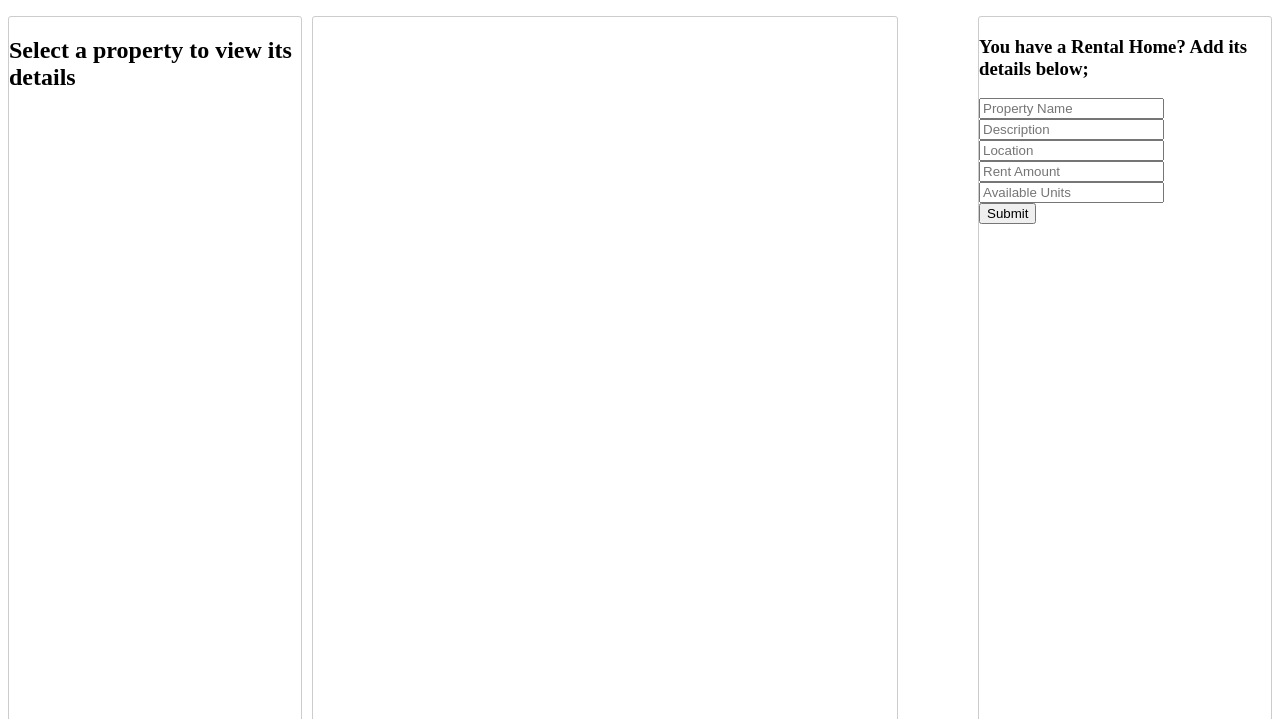
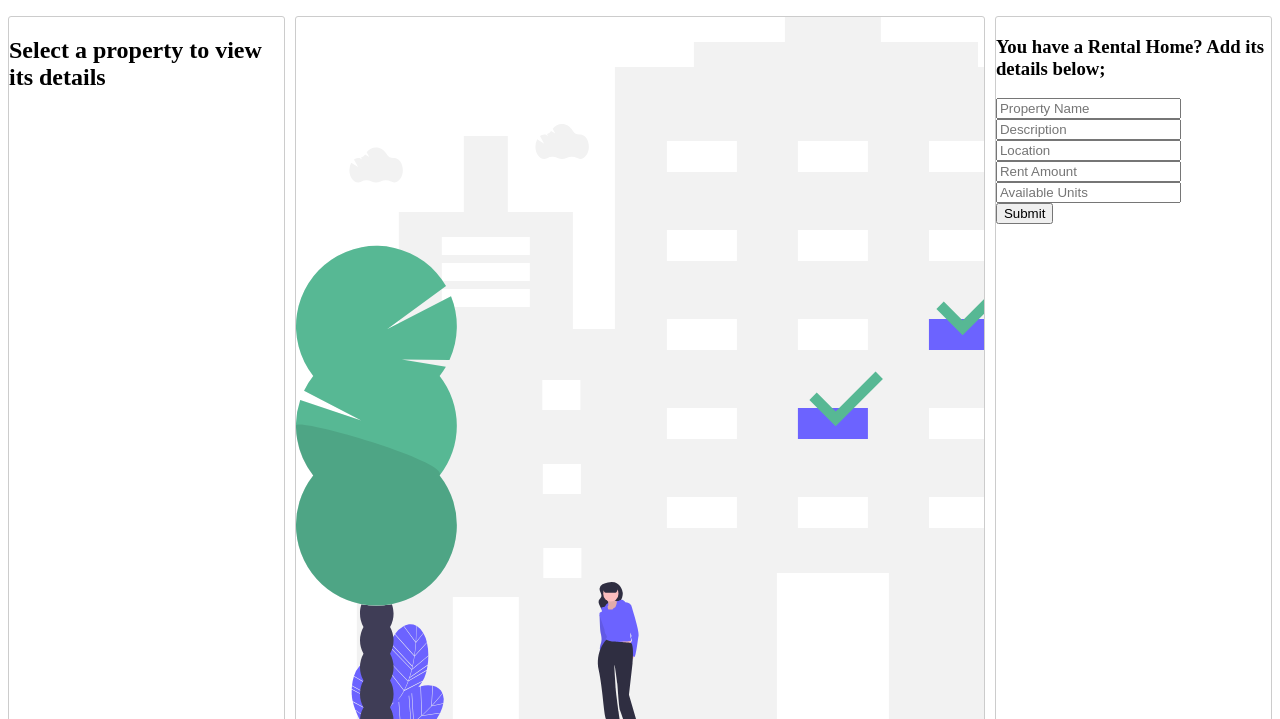
Before and after one commit to ntwigamartin/Casa-Kenya, a website: page Index.html in a window 1280 px wide. Shown: the part 81-800 px from the top of the page. Drawn offline with Linux system fonts and the light colour scheme; no server answers.

Commit message:
added background svg

```diff
--- a/script.js
+++ b/script.js
@@ -30,6 +30,7 @@ function loginAlert () {
         loginForm.reset()
      })
 }
+
 
 //Get homes
 function listHomes () {
--- a/style.css
+++ b/style.css
@@ -29,12 +29,13 @@ h1 {
 .display-home-details {
     border: 1px #ccc solid;
     margin-top: 1em;
-    flex: 4;
+    flex: 5;
     border-radius: 3px;
     margin-left: 10px;
-    margin-right: 80px;
+    margin-right: 10px;
     display: flex;
     justify-content: center;
+    background-image: url(./images/apartment_rent.svg);
 
 }
 
```
Also changed, not shown: images/apartment_rent.svg (added), images/house_searching.svg (added).
